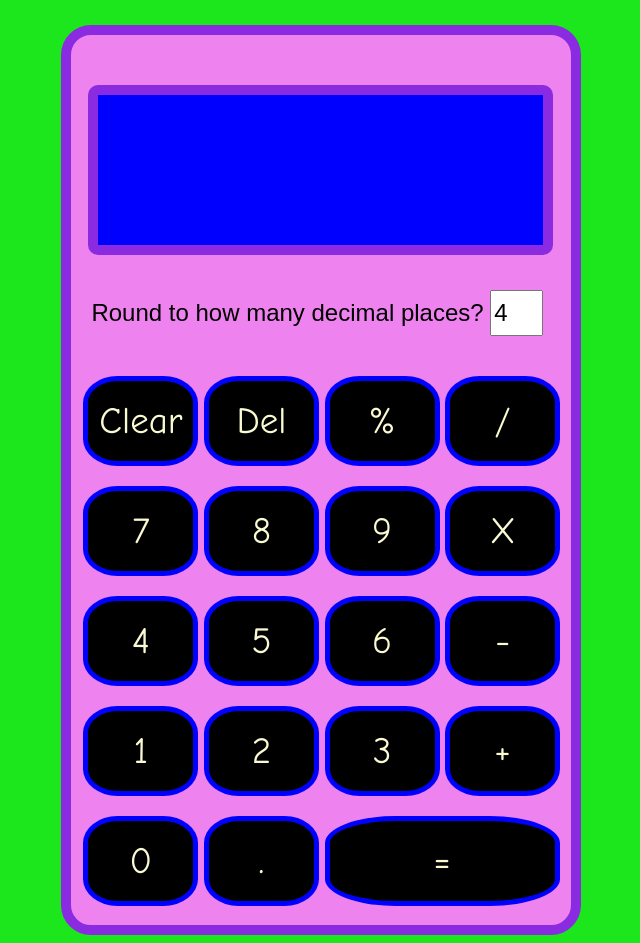
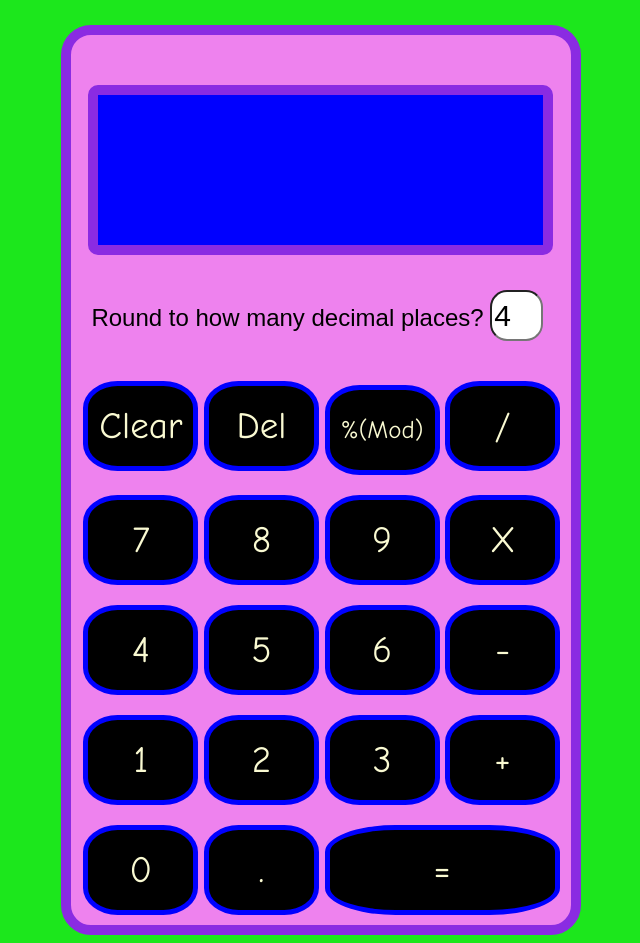
Before and after one commit to Mattmont415/CalculatorV2-HTML-CSS-JS, a plain HTML site: page index.html in a window 1280 px wide. Shown: the whole page, without its empty margins (389-1029 px from the left). Drawn offline with Linux system fonts and the light colour scheme.

Commit message:
Updated formatting and aesthetics

```diff
--- a/index.html
+++ b/index.html
@@ -33,7 +33,7 @@
         <div class="buttons">
           <button class="specialbutton" id="clear">Clear</button>
           <button class="specialbutton" id="backspace">Del</button>
-          <button class="operatorbutton" id="modulus">%</button>
+          <button class="operatorbutton" id="modulus">%(Mod)</button>
           <button class="operatorbutton" id="divide">/</button>
         </div>
 
--- a/javascript.js
+++ b/javascript.js
@@ -76,7 +76,7 @@ function doMath(operator, operand1, operand2) {
     return multiply(operand1, operand2);
   } else if (operator === '/') {
     return divide(operand1, operand2);
-  } else if (operator === '%') {
+  } else if (operator === '%(Mod)') {
     return modulus(operand1, operand2);
   }
 }
--- a/styles.css
+++ b/styles.css
@@ -16,6 +16,10 @@ body {
   background-color: violet;
   border-radius: 30px;
   margin-top: 2%;
+}
+
+#modulus {
+  font-size: 25px;
 }
 
 #display {
@@ -42,9 +46,11 @@ body {
 }
 
 #getdigits {
-  height: 40px;
-  font-size: 24px;
+  height: 45px;
+  font-size: 30px;
   width: 45px;
+  border-radius: 17px;
+  outline: none;
 }
 
 #inputarea, #answerarea {
```
